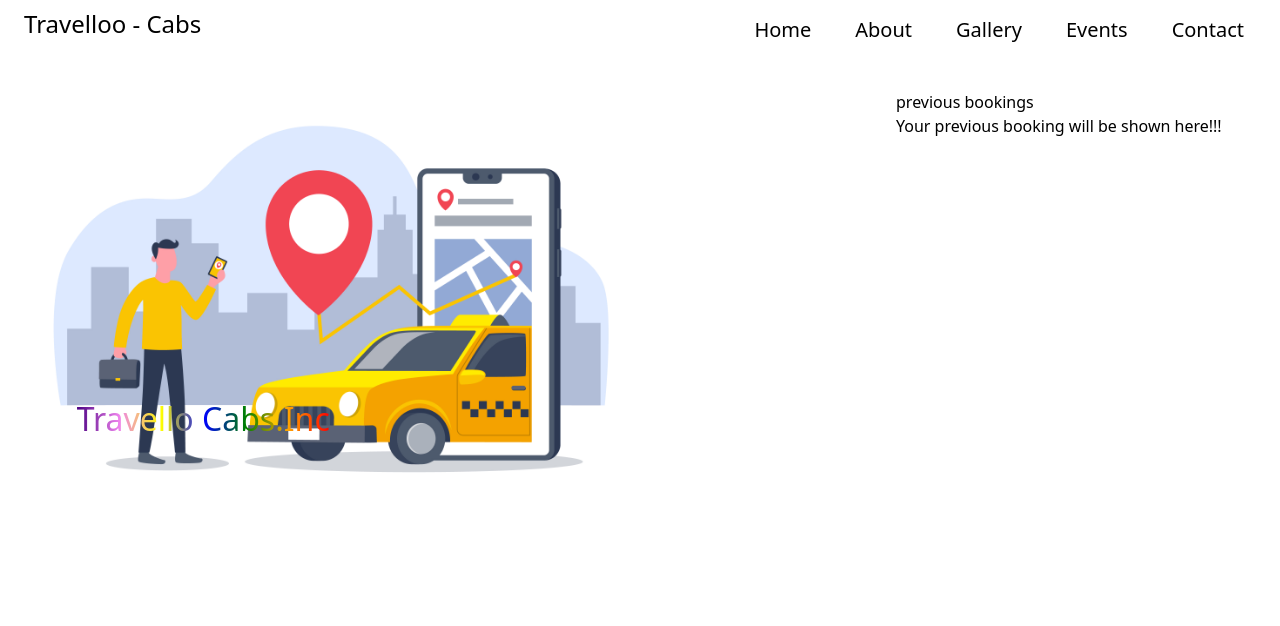
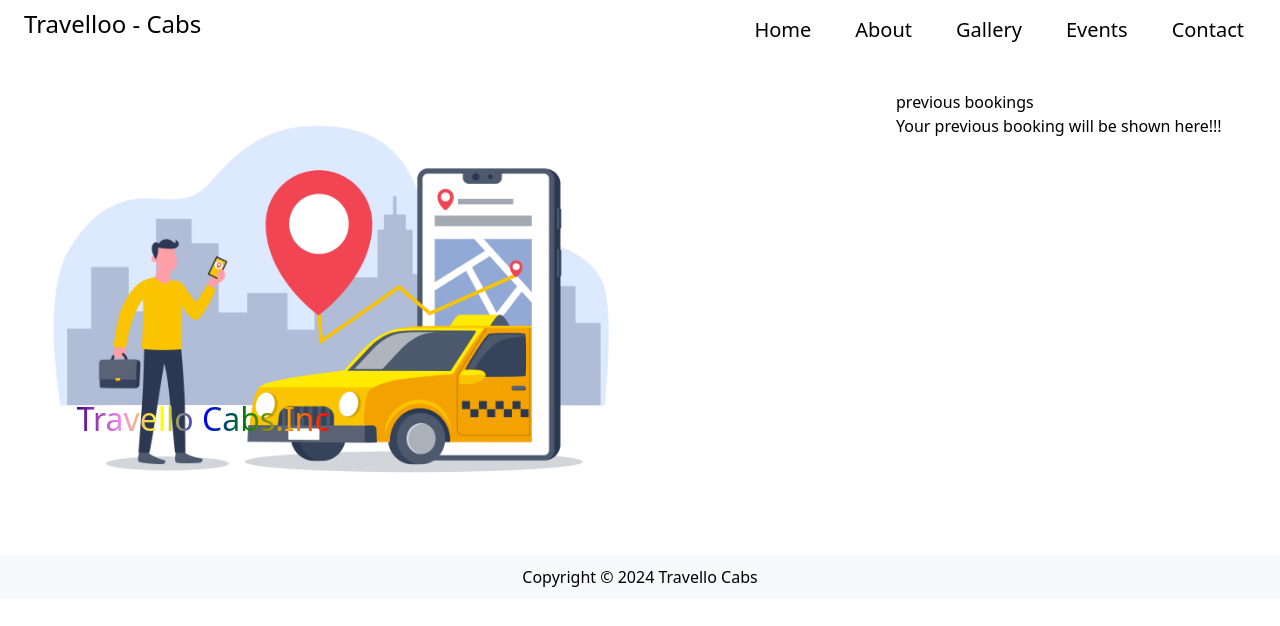
Before and after one commit to Somgester/travelloocabs, a React (Vite) app: page / in a window 1280 px wide. Shown: the top 626 px of the page. Built offline with nearby package versions, Linux system fonts and the light colour scheme.

Commit message:
added some more components

```diff
--- a/src/App.jsx
+++ b/src/App.jsx
@@ -2,16 +2,16 @@ import Navbar from './components/navbar';
 import BookingForm from './components/bookingForm';
 import Header from './components/header';
 import LoginPage from './components/loginPage';
+import Footer from './components/Foot';
 
 function App() {
   return (
     <div className="App">
-       <Navbar/>
-      {/* <Navbar />
-    <BookingForm /> */}
-    {/* <LoginPage /> */}
-    <Header/>
-    {/* <BookingForm /> */}
+      <Navbar />
+      {/* <BookingForm /> */}
+      <Header />
+      {/* <LoginPage /> */}
+      <Footer />
     </div>
   );
 }
--- /dev/null
+++ b/src/components/Foot.jsx
@@ -0,0 +1,11 @@
+import React from 'react';
+
+const Footer = () => {
+    return (
+        <footer style={{backgroundColor: '#f8f9fa', padding: '10px', textAlign: 'center'}}>
+            <p>Copyright © {new Date().getFullYear()} Travello Cabs</p>
+        </footer>
+    );
+}
+
+export default Footer;
```
